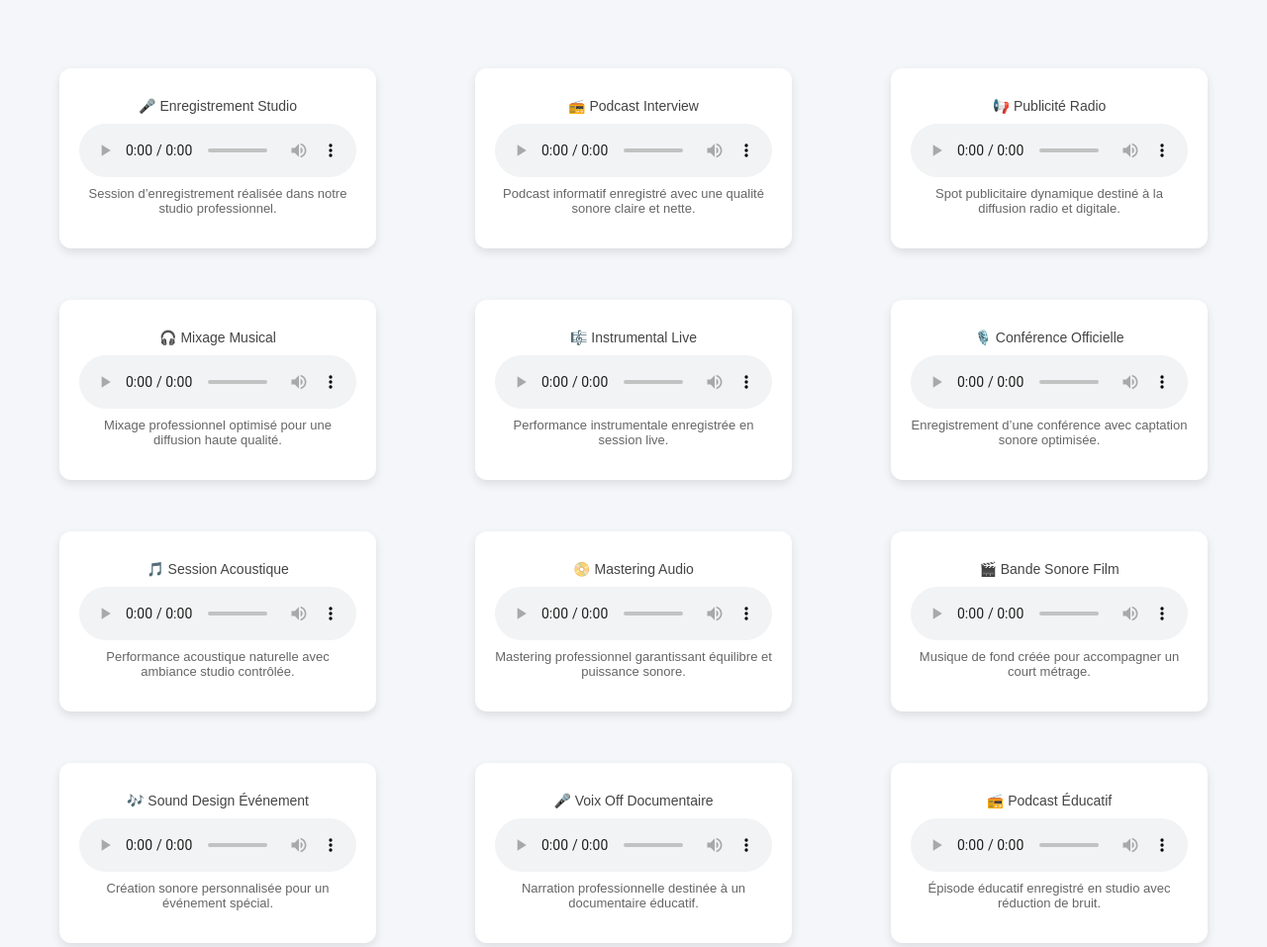
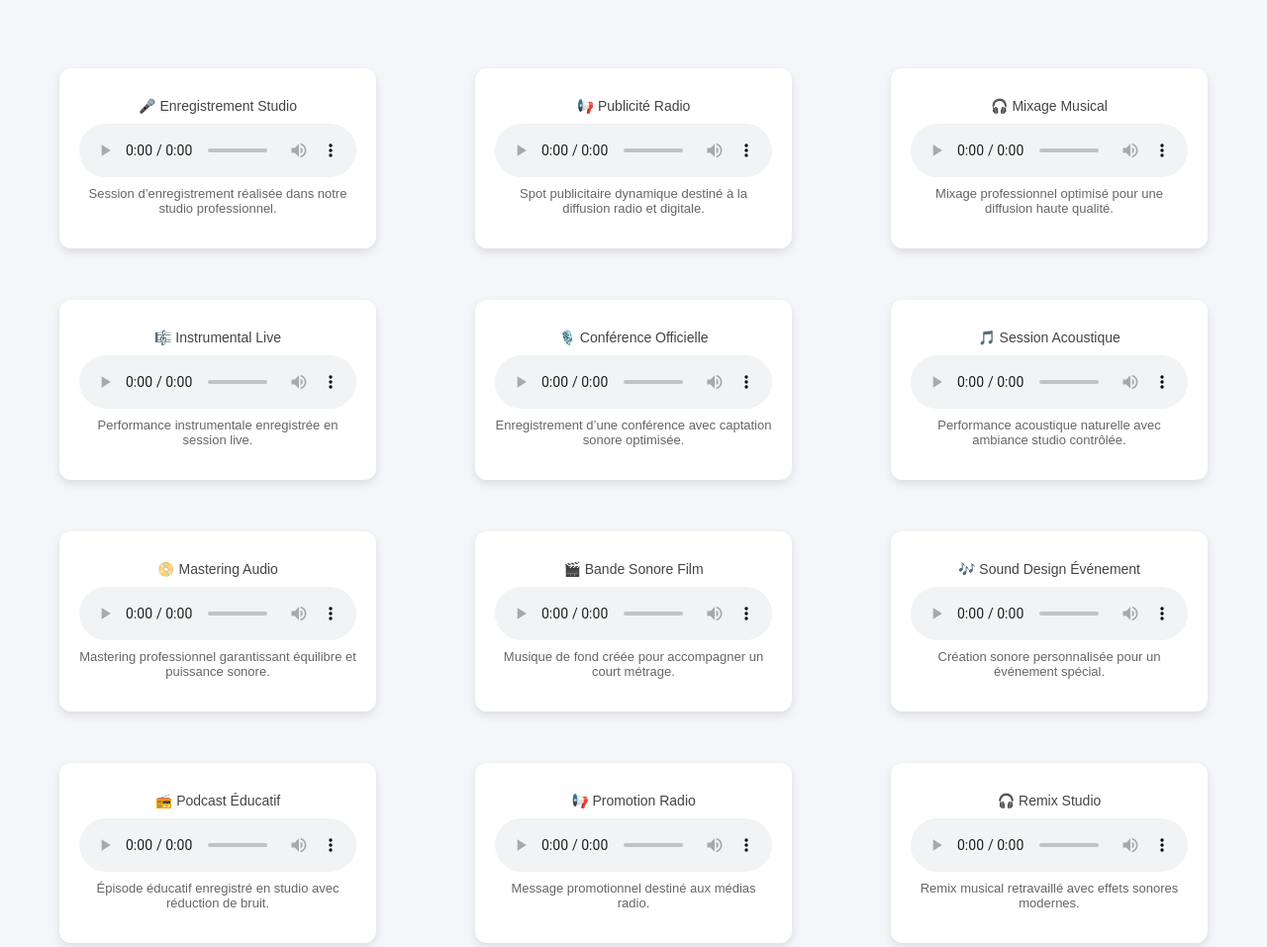
Before and after one commit to Sunlight2319/MediaSunProduction, a plain HTML site: page audio.html in a window 1280 px wide. Shown: the part 282-1239 px from the top of the page at 99% size. Drawn offline with Linux system fonts and the light colour scheme.

Commit message:
Update audio.html

```diff
--- a/audio.html
+++ b/audio.html
@@ -68,12 +68,6 @@
     <p class="description">Session d’enregistrement réalisée dans notre studio professionnel.</p>
 </figure>
 
-<!-- 3 -->
-<figure>
-    <figcaption>📻 Podcast Interview</figcaption>
-    <audio controls><source src="interview.mp3" type="audio/mpeg"></audio>
-    <p class="description">Podcast informatif enregistré avec une qualité sonore claire et nette.</p>
-</figure>
 
 <!-- 4 -->
 <figure>
@@ -131,12 +125,7 @@
     <p class="description">Création sonore personnalisée pour un événement spécial.</p>
 </figure>
 
-<!-- 12 -->
-<figure>
-    <figcaption>🎤 Voix Off Documentaire</figcaption>
-    <audio controls><source src="facebook_video_1758116684536.mp3" type="audio/mpeg"></audio>
-    <p class="description">Narration professionnelle destinée à un documentaire éducatif.</p>
-</figure>
+
 
 <!-- 13 -->
 <figure>
```
